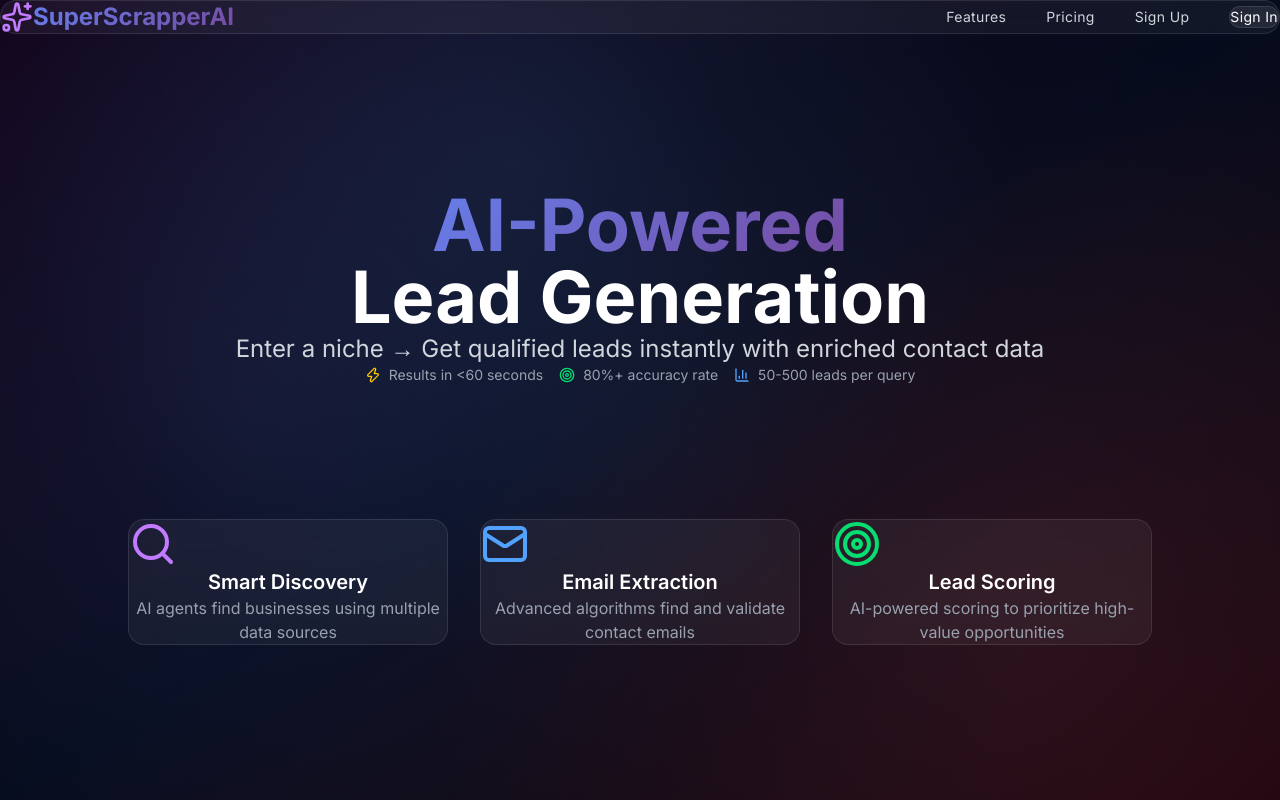
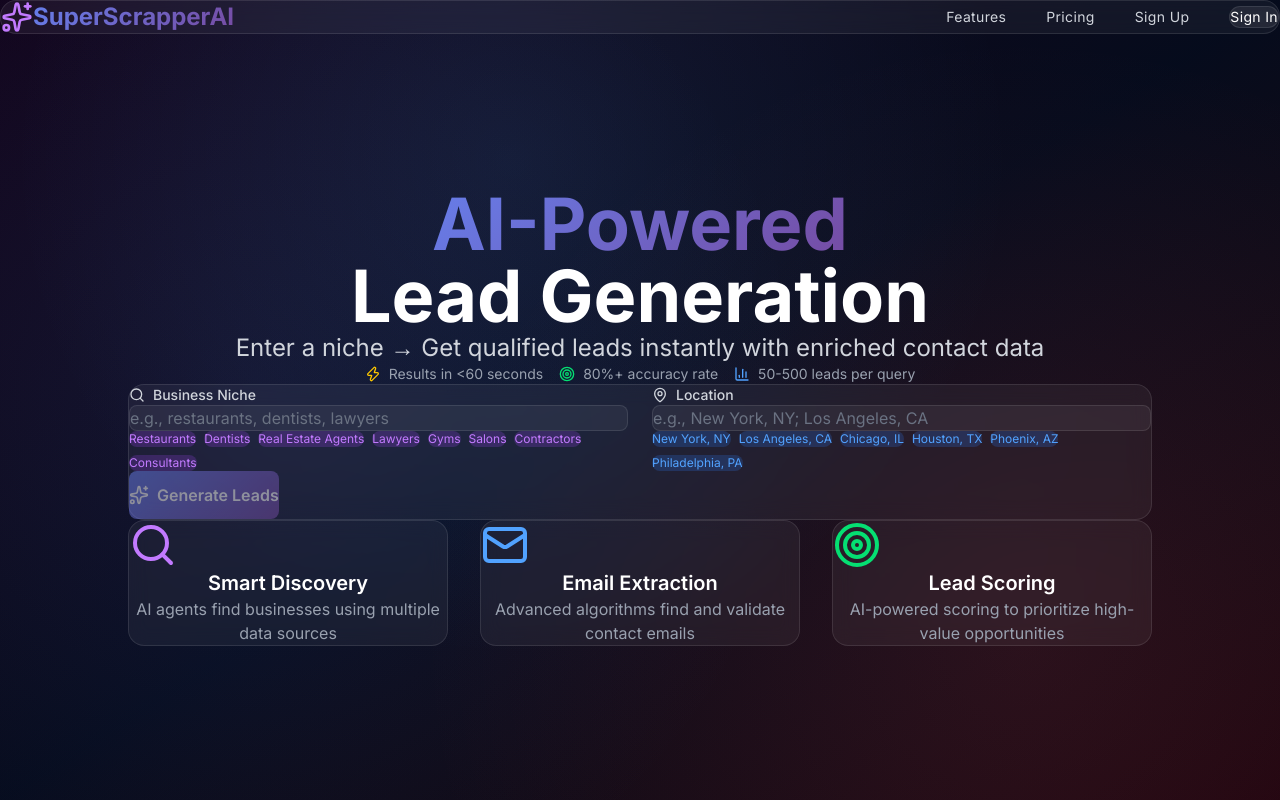
Before and after one commit to Trinidadia-sys/superscrapper-ai, a Next.js app: page / in a window 1280 px wide. Built offline with nearby package versions, Linux system fonts and the light colour scheme; no server answers.

Commit message:
Fix missing lead generation form on production deployment

```diff
--- a/src/app/page.tsx
+++ b/src/app/page.tsx
@@ -227,14 +227,9 @@ export default function Home() {
                 </motion.div>
 
                 {/* Lead Generation Form */}
-                <motion.div
-                  initial={{ y: 20, opacity: 0 }}
-                  animate={{ y: 0, opacity: 1 }}
-                  transition={{ duration: 0.6, delay: 0.2 }}
-                  className="w-full max-w-5xl mx-auto"
-                >
+                <div className="w-full max-w-5xl mx-auto">
                   <LeadGenerationForm onSubmit={handleLeadGeneration} />
-                </motion.div>
+                </div>
 
                 {/* Features */}
                 <motion.div
--- a/src/components/LeadGenerationForm.tsx
+++ b/src/components/LeadGenerationForm.tsx
@@ -18,8 +18,13 @@ export function LeadGenerationForm({ onSubmit }: LeadGenerationFormProps) {
     if (!niche || !location) return;
 
     setIsSubmitting(true);
-    await onSubmit({ niche, location });
-    setIsSubmitting(false);
+    try {
+      await onSubmit({ niche, location });
+    } catch (error) {
+      console.error('Form submission error:', error);
+    } finally {
+      setIsSubmitting(false);
+    }
   };
 
   const popularNiches = [
@@ -34,7 +39,10 @@ export function LeadGenerationForm({ onSubmit }: LeadGenerationFormProps) {
 
   return (
     <motion.div
-      initial={{ scale: 0.95, opacity: 0 }}
+      initial={{ y: 20, opacity: 0 }}
+      animate={{ y: 0, opacity: 1 }}
+      transition={{ duration: 0.6 }}
+      className="glass p-8 mobile-spacing"
     >
       <form onSubmit={handleSubmit} className="space-y-6">
         <div className="grid md:grid-cols-2 gap-6 mobile-grid">
```
Also changed, not shown: deploy-commands.txt (added), vercel.json (added).
